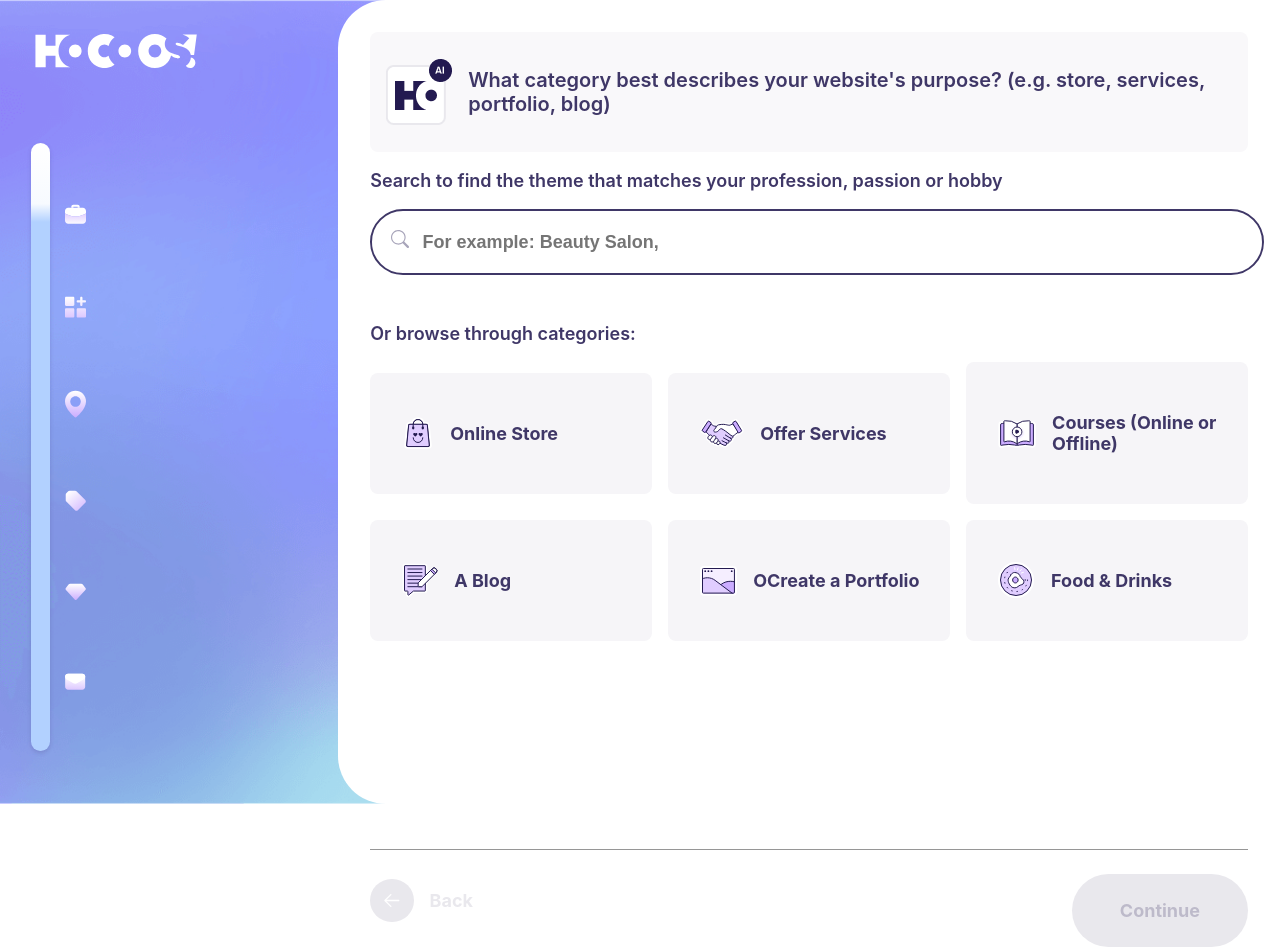
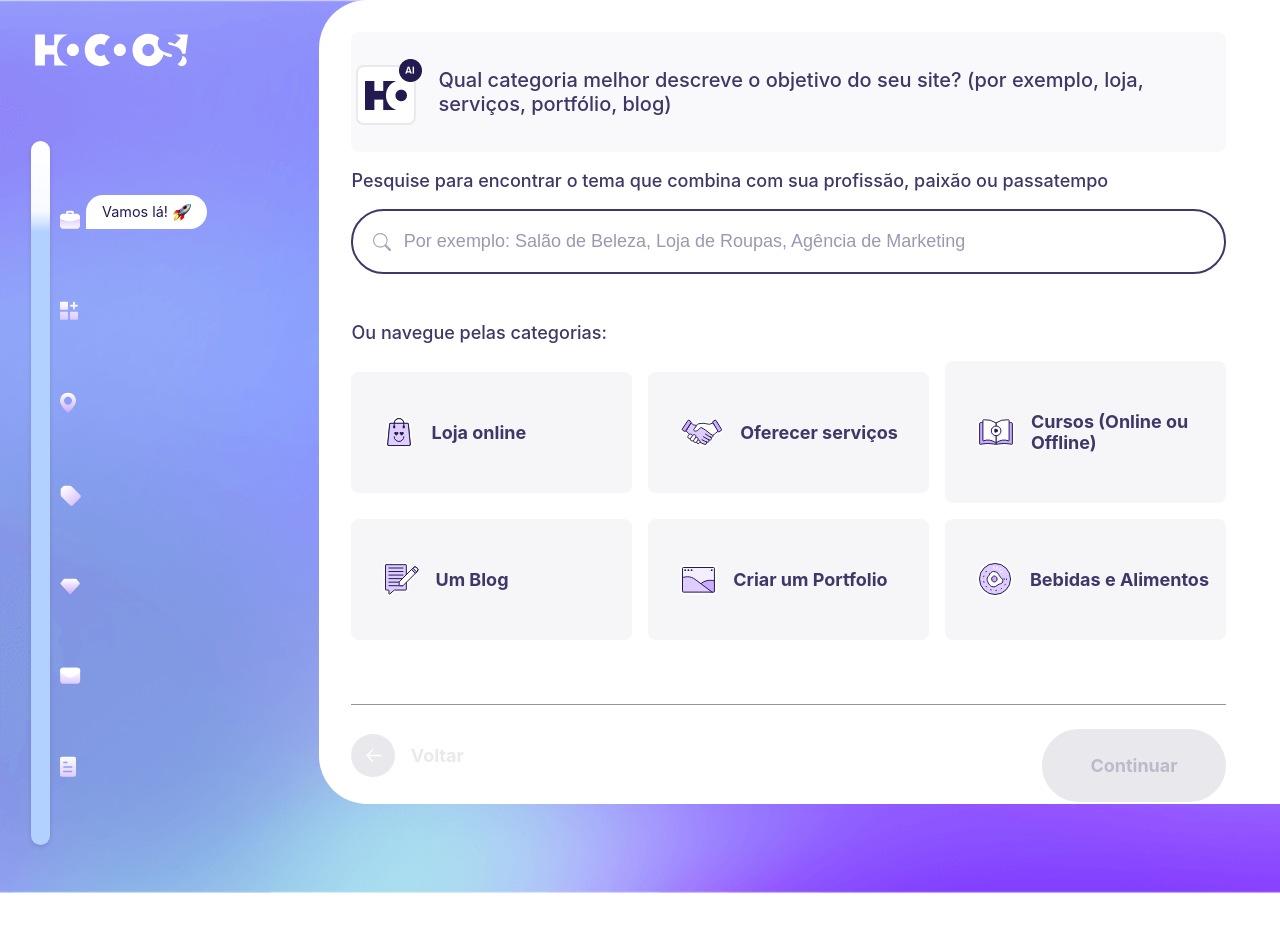
Before and after one commit to herbertcarnaubadesouza/inteligencia-artificial-front, a React (Create React App) app: page / in a window 1280 px wide. After the commit the page ends 893 px from the top, so only its background shows below. Built offline with nearby package versions, Linux system fonts and the light colour scheme.

Commit message:
ajusting hom

```diff
--- a/src/components/Home/LeftSide/index.tsx
+++ b/src/components/Home/LeftSide/index.tsx
@@ -4,16 +4,35 @@ function LeftSide() {
   return (
     <>
       <div className="left-side-container">
-        <img src="./images/logo.svg"></img>
+        <img src="./images/logo.svg" className="logo"></img>
         <div className="progressBar-container">
           <div className="progress"></div>
           <div className="icons-container">
+            <div className="block-image-left-side">
               <img src="./images/bag.svg"></img>
+              <div className="tooltip">
+                <p>Vamos lá!</p>
+                <img src="./images/rocket.png"></img>
+              </div>
+            </div>
+            <div className="block-image-left-side">
               <img src="./images/constructing.svg"></img>
+            </div>
+            <div className="block-image-left-side">
               <img src="./images/location.svg"></img>
+            </div>
+            <div className="block-image-left-side">
               <img src="./images/tag.svg"></img>
+            </div>
+            <div className="block-image-left-side">
               <img src="./images/diamond.svg"></img>
+            </div>
+            <div className="block-image-left-side">
               <img src="./images/email.svg"></img>
+            </div>
+            <div className="block-image-left-side">
+              <img src="./images/doc.svg"></img>
+            </div>
           </div>
         </div>
       </div>
--- a/src/components/Home/LeftSide/leftside.scss
+++ b/src/components/Home/LeftSide/leftside.scss
@@ -1,28 +1,40 @@
 .left-side-container {
   padding-left: 31px;
   padding-top: 33px;
-  width: 35%;
+  width: 33%;
   height: 100%;
   padding-bottom: 3rem;
+}
+
+.logo {
+  width: 161px !important;
+  height: 34px !important;
+  margin-bottom: 0 !important;
+  padding-top: 0 !important;
 }
 
 .progressBar-container {
   display: flex;
   align-items: center;
   margin-top: 70px;
-  gap: 15px;
+  gap: 10px;
 }
 
 .progress {
   background: rgb(255, 255, 255);
-  background: linear-gradient(180deg, rgba(255, 255, 255, 1) 0%, rgba(247, 250, 255, 1) 10%, rgba(178, 209, 255, 1) 13%);
+  background: linear-gradient(
+    180deg,
+    rgba(255, 255, 255, 1) 0%,
+    rgba(247, 250, 255, 1) 10%,
+    rgba(178, 209, 255, 1) 13%
+  );
   box-shadow: 0 2px 4px rgba(81, 69, 135, 0.24);
   border-radius: 50px;
   height: 100%;
   width: 19px;
   position: relative;
   overflow: hidden;
-  height: 38rem;
+  height: 44rem;
 }
 
 .icons-container {
--- a/src/components/Home/RightSide/index.tsx
+++ b/src/components/Home/RightSide/index.tsx
@@ -1,5 +1,4 @@
-import './rightside.scss'
-
+import './rightside.scss';
 
 function RightSide() {
   return (
@@ -8,72 +7,77 @@ function RightSide() {
         <div className="top-container">
           <div className="question-container">
             <img src="./images/logoQuestion.png" alt="" />
-            <p className="question">What category best describes your website's purpose? (e.g. store, services, portfolio, blog)</p>
+            <p className="question">
+              Qual categoria melhor descreve o objetivo do seu site? (por
+              exemplo, loja, serviços, portfólio, blog)
+            </p>
           </div>
-
-          <p className="label">Search to find the theme that matches your profession, passion or hobby</p>
-
+          <p className="label">
+            Pesquise para encontrar o tema que combina com sua profissão, paixão
+            ou passatempo
+          </p>
           <div className="search-container">
             <img className="search-icon" src="./images/browse.svg" alt="" />
-
-            <input className="search" type="text" placeholder="For example: Beauty Salon, Clothing Store, Marketing Agency" />
+            <input
+              className="search"
+              type="text"
+              placeholder="Por exemplo: Salão de Beleza, Loja de Roupas, Agência de Marketing"
+            />
           </div>
-
-          <p className="label">Or browse through categories:</p>
-
+          <p className="label">Ou navegue pelas categorias:</p>
           <div className="buttons-container">
             <div className="button">
               <img className="button-icon" src="./images/store.svg" alt="" />
-              <p className="button-text">Online Store</p>
+              <p className="button-text">Loja online</p>
             </div>
-
             <div className="button">
               <img className="button-icon" src="./images/offer.svg" alt="" />
-              <p className="button-text">Offer Services</p>
+              <p className="button-text">Oferecer serviços</p>
             </div>
-
             <div className="button">
               <img className="button-icon" src="./images/courses.svg" alt="" />
-              <p className="button-text">Courses (Online or Offline)</p>
+              <p className="button-text">Cursos (Online ou Offline)</p>
             </div>
           </div>
-
           <div className="buttons-container">
             <div className="button">
               <img className="button-icon" src="./images/blog.svg" alt="" />
-              <p className="button-text">A Blog</p>
+              <p className="button-text">Um Blog</p>
             </div>
-
             <div className="button">
-              <img className="button-icon" src="./images/portfolio.svg" alt="" />
-              <p className="button-text">OCreate a Portfolio</p>
+              <img
+                className="button-icon"
+                src="./images/portfolio.svg"
+                alt=""
+              />
+              <p className="button-text">Criar um Portfolio</p>
             </div>
-
             <div className="button">
               <img className="button-icon" src="./images/food.svg" alt="" />
-              <p className="button-text">Food & Drinks</p>
+              <p className="button-text">Bebidas e Alimentos</p>
             </div>
           </div>
         </div>
 
         <div className="down-container">
           <div className="linha"></div>
-
           <div className="nav-container">
             <div className="button-back">
-              <img className="button-back-icon" src="./images/back.svg" alt="" />
-              <p className="button-back-text">Back</p>
+              <img
+                className="button-back-icon"
+                src="./images/back.svg"
+                alt=""
+              />
+              <p className="button-back-text">Voltar</p>
             </div>
-
             <div className="button-continue">
-              <p className="button-continue-text">Continue</p>
+              <p className="button-continue-text">Continuar</p>
             </div>
           </div>
         </div>
-
       </div>
     </>
-  )
+  );
 }
 
 export default RightSide;
--- a/src/components/Home/RightSide/rightside.scss
+++ b/src/components/Home/RightSide/rightside.scss
@@ -4,13 +4,12 @@
   height: 96.5vh;
   padding-top: 2rem;
   padding-left: 2rem;
-  padding-right: 2rem;
+  padding-right: 3.4rem;
   border-top-left-radius: 3rem;
   border-bottom-left-radius: 3rem;
-}
-
-.top-container {
-  margin-bottom: 13rem;
+  display: flex;
+  flex-direction: column;
+  justify-content: space-between;
 }
 
 .question-container {
@@ -18,31 +17,31 @@
   flex-direction: row;
   align-items: center;
   gap: 1rem;
-  background-color: #F9F8FA;
+  background-color: #f9f8fa;
   border-radius: 0.5rem;
-  padding: 1rem;
+  padding-block: 1rem;
+  padding-inline: 5px;
 }
 
-
 .question {
-  color: #3F3767;
+  color: #3f3767;
   font-size: 20px;
-  font-weight: 600;
+  font-weight: 500;
 }
 
 .label {
-  color: #3F3767;
+  color: #3f3767;
   font-size: 18px;
-  font-weight: 600;
+  font-weight: 500;
 }
 
 .search-container {
-  width: 97%;
   padding: 1.2rem;
   border-radius: 2.5rem;
-  border: 2px solid #3F3767;
+  border: 2px solid #3f3767;
   align-items: center;
   margin-bottom: 3rem;
+  display: flex;
 }
 
 .search-icon {
@@ -52,7 +51,7 @@
 }
 
 .search {
-  color: #A8A5BA;
+  color: #a8a5ba;
   font-size: 18px;
   font-weight: 600;
   border: none;
@@ -75,35 +74,32 @@
   padding-left: 2rem;
   padding-top: 2rem;
   padding-bottom: 2rem;
-  background-color: #F6F5F8;
+  background-color: #f6f5f8;
   border-radius: 0.5rem;
 }
 
 .button:hover {
-  background-color: #E0CDFF;
+  background-color: #e0cdff;
   cursor: pointer;
 }
 
-.button-icon {}
-
 .button-text {
-  color: #3F3767;
+  color: #3f3767;
   font-size: 18px;
   font-weight: 700;
 }
-
 
 .button-continue {
   padding-left: 3rem;
   padding-top: 0.5rem;
   padding-bottom: 0.5rem;
   padding-right: 3rem;
-  background-color: #E9E8ED;
+  background-color: #e9e8ed;
   border-radius: 3rem;
 }
 
 .button-continue:hover {
-  background-color: #231A50;
+  background-color: #231a50;
   cursor: pointer;
 
   .button-continue-text {
@@ -112,7 +108,7 @@
 }
 
 .button-continue-text {
-  color: #BDBACA;
+  color: #bdbaca;
   font-size: 18px;
   font-weight: 700;
 }
@@ -129,22 +125,22 @@
   cursor: pointer;
 
   .button-back-icon {
-    background-color: #231A50;
+    background-color: #231a50;
   }
 
   .button-back-text {
-    color: #231A50;
+    color: #231a50;
   }
 }
 
 .button-back-icon {
-  background-color: #E9E8ED;
+  background-color: #e9e8ed;
   padding: 0.7rem;
   border-radius: 2rem;
 }
 
 .button-back-text {
-  color: #E9E8ED;
+  color: #e9e8ed;
   font-size: 18px;
   font-weight: 700;
 }
@@ -154,4 +150,47 @@
   flex-direction: row;
   justify-content: space-between;
   align-items: center;
+  padding-bottom: 10px;
 }
+
+.search {
+  width: 100%;
+  &::placeholder {
+    color: #918da8;
+    font-weight: 500;
+    opacity: 0.9;
+  }
+
+  &:focus {
+    outline: none;
+  }
+}
+
+.block-image-left-side {
+  display: flex;
+}
+
+.tooltip {
+  transition: 1s;
+  display: flex;
+  align-items: center;
+  white-space: pre;
+  background: #fff;
+  border-radius: 25px 25px 25px 0;
+  padding: 6px 16px;
+  font-size: 0.9rem;
+  color: #231a50;
+  margin: -15px 6px 0;
+  display: flex;
+  align-items: center;
+  gap: 5px;
+
+  p {
+    margin: 0px;
+  }
+
+  img {
+    width: 18px;
+    height: 18px;
+  }
+}
```
Also changed, not shown: public/images/doc.svg (added), public/images/rocket.png (added). Lines whose indentation alone changed are shown as unchanged.
